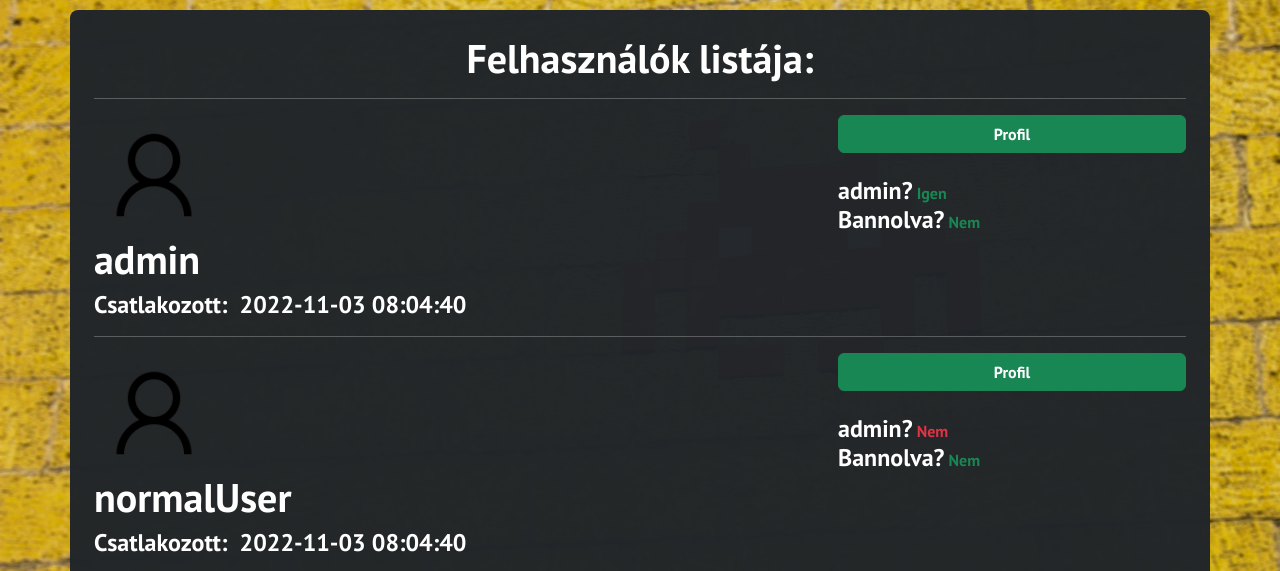
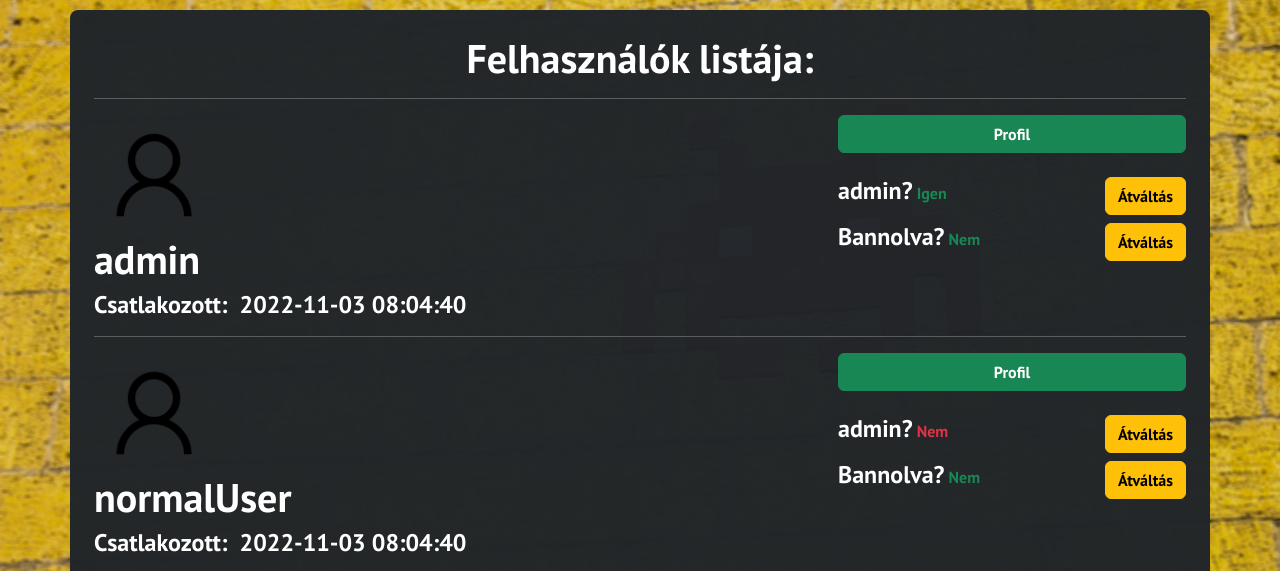
Before and after one commit to gyorkistamas/afp1_nagy_ncob, a Laravel app: page /UserList in a window 1280 px wide. Shown: the part 63-634 px from the top of the page. Run offline with Laravel 9, Linux system fonts and the light colour scheme; data comes from the database, SQL or seed files in the repository; grey boxes are pictures that could not be loaded.

Commit message:
userlist - state switches front end

```diff
--- a/picquiz/resources/views/users/list.blade.php
+++ b/picquiz/resources/views/users/list.blade.php
@@ -38,7 +38,8 @@
 			<div class="col-4">
 				<div class="col-12 float-right">
 					<a href="" class="btn btn-success col-12 mb-4">Profil</a>
-					<div class="col-12">
+					<div class="d-flex justify-content-between mb-2">
+						<div class="d-inline-block">
 							<h4 class="d-inline">admin?</h4>
 							@if ($user->isAdmin)
 								<span class="text-success">Igen</span>
@@ -46,13 +47,22 @@
 								<span class="text-danger">Nem</span>
 							@endif
 						</div>
-					<div class="col-12">
+						<form class="d-inline-block">
+							<button class="btn btn-warning">Átváltás</button>
+						</form>
+					</div>
+					<div class="d-flex justify-content-between">
+						<div class="d-inline-block">
 							<h4 class="d-inline">Bannolva?</h4>
 							@if ($user->isBanned)
 								<span class="text-danger">Igen</span>
 							@else
 								<span class="text-success">Nem</span>
 							@endif
+						</div>
+						<form class="d-inline-block">
+							<button class="btn btn-warning">Átváltás</button>
+						</form>
 					</div>
 				</div>
 			</div>
```
Lines whose indentation alone changed are shown as unchanged.
